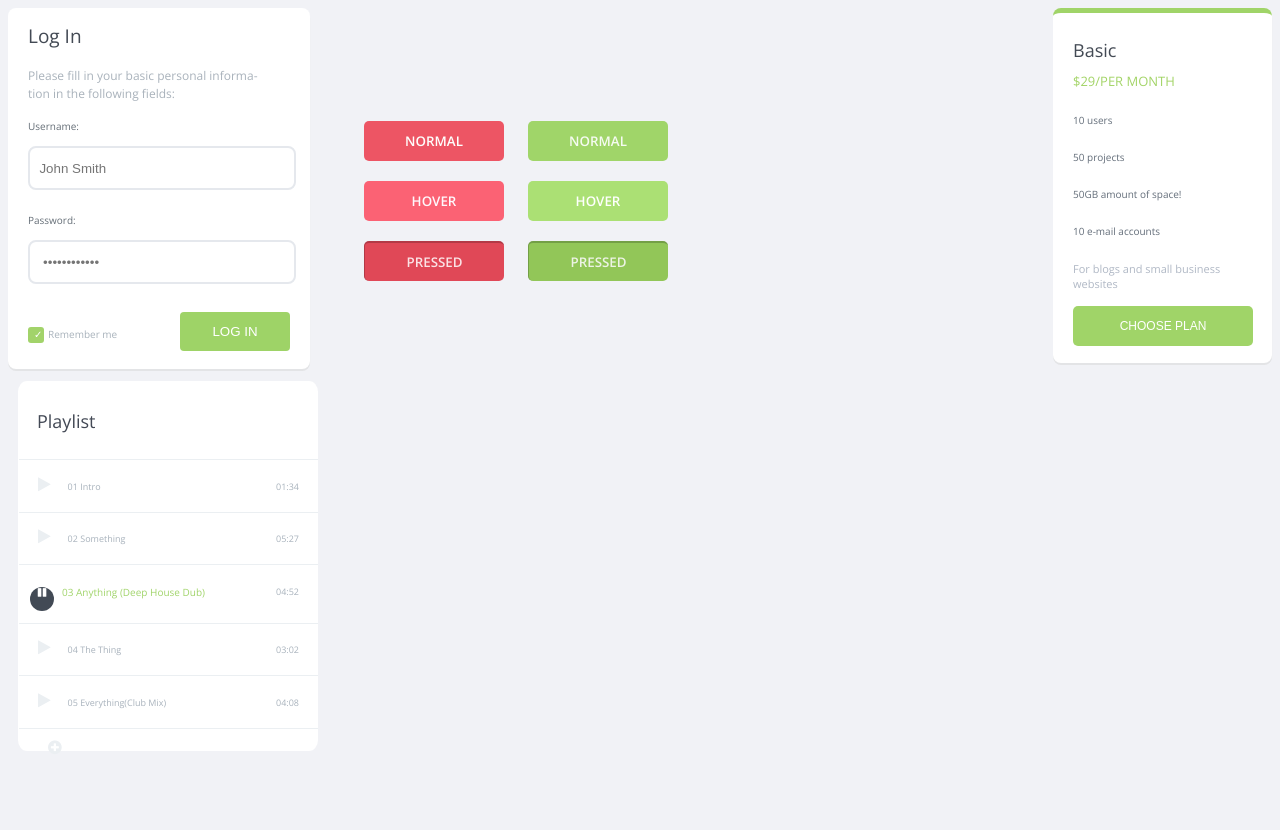
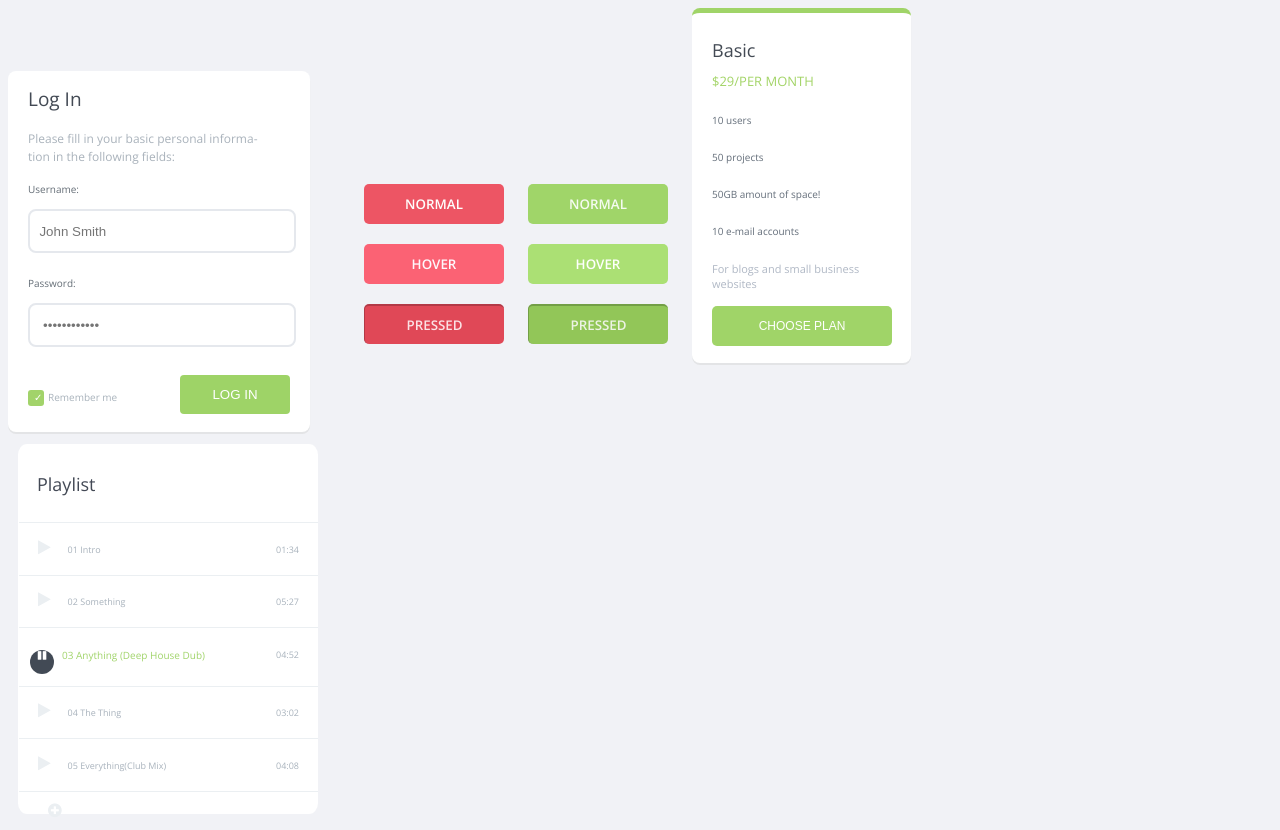
Before and after one commit to Ivana22/HTML5, a plain HTML site: page Domashna_Bojan/LogIn.html in a window 1280 px wide. Before the commit the page ends 800 px from the top, so only its background shows below. Drawn offline with nearby package versions, Linux system fonts and the light colour scheme.

Commit message:
izmena
izmena

```diff
--- a/Domashna_Bojan/styles/style.css
+++ b/Domashna_Bojan/styles/style.css
@@ -9,6 +9,7 @@ div.login{
 	border-radius: 8px;
 	box-shadow:.1px 2px #e3e4e6;
 	display: inline-block;
+	margin-top: 3px;
 }
 
 div.login h1{
@@ -135,7 +136,7 @@ div.plan {
 	background-color: #ffffff;
 	border-top: 5px solid #a0d468;
 	display: inline-block;
-	float: right;
+	/*float: right;*/
 	box-shadow:.1px 2px #e3e4e6;
 }
 
```
